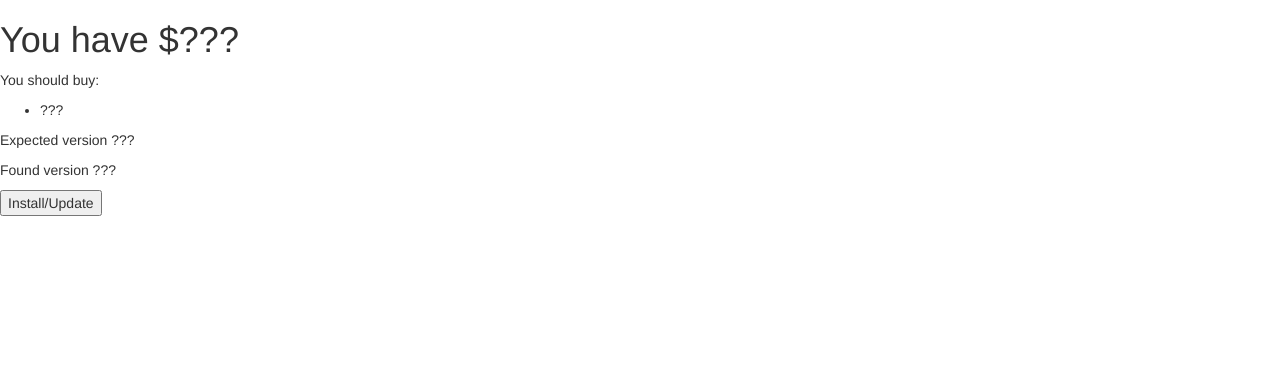
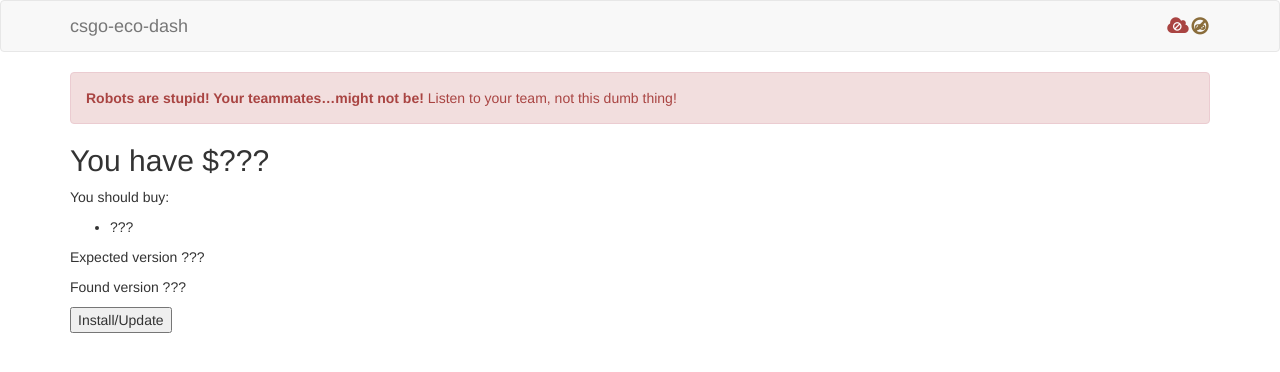
Before and after one commit to mathphreak/cs-eco-dash, a plain HTML site: page assets/index.html in a window 1280 px wide. Drawn offline with nearby package versions, Linux system fonts and the light colour scheme; no server answers.

Commit message:
Rework UI

```diff
--- a/assets/index.html
+++ b/assets/index.html
@@ -4,21 +4,39 @@
     <meta charset="utf-8">
     <meta http-equiv="X-UA-Compatible" content="IE=edge">
     <meta name="viewport" content="width=device-width, initial-scale=1">
-    <!-- The above 3 meta tags *must* come first in the head; any other head content must come *after* these tags -->
     <title>CS:GO Economy Dashboard</title>
 
-    <!-- Bootstrap -->
     <link href="/vendor/bootstrap/css/bootstrap.min.css" rel="stylesheet">
-
-    <!-- HTML5 shim and Respond.js for IE8 support of HTML5 elements and media queries -->
-    <!-- WARNING: Respond.js doesn't work if you view the page via file:// -->
-    <!--[if lt IE 9]>
-      <script src="https://oss.maxcdn.com/html5shiv/3.7.2/html5shiv.min.js"></script>
-      <script src="https://oss.maxcdn.com/respond/1.4.2/respond.min.js"></script>
-    <![endif]-->
+    <link rel="stylesheet" href="https://maxcdn.bootstrapcdn.com/font-awesome/4.5.0/css/font-awesome.min.css">
+    <link href="/main.css" rel="stylesheet">
   </head>
   <body>
-    <h1>You have $<span id="money">???</span></h1>
+    <nav class="navbar navbar-default">
+      <div class="container">
+        <div class="navbar-header">
+          <a class="navbar-brand" href="#">csgo-eco-dash</a>
+        </div>
+        <div class="navbar-right">
+          <p id="fail-icons" class="navbar-text">
+            <span id="server-down" class="fa-stack text-danger" title="Server is down">
+              <i class="fa fa-cloud fa-stack-2x"></i>
+              <i class="fa fa-ban fa-stack-1x fa-inverse"></i>
+            </span>
+            <span id="csgo-down" class="fa-stack text-warning" title="Game is not running">
+              <i class="fa fa-gamepad fa-stack-1x"></i>
+              <i class="fa fa-ban fa-stack-2x"></i>
+            </span>
+          </p>
+        </div>
+      </div>
+    </nav>
+
+    <div class="container">
+      <div class="alert alert-danger" role="alert">
+        <strong>Robots are stupid! Your teammates&hellip;might not be!</strong>
+        Listen to your team, not this dumb thing!
+      </div>
+      <h2>You have $<span id="money">???</span></h2>
       <p>You should buy:
         <ul id="recommendations">
           <li>???</li>
@@ -32,10 +50,9 @@
           <input type="submit" value="Install/Update">
         </form>
       </div>
+    </div>
 
-    <!-- jQuery (necessary for Bootstrap's JavaScript plugins) -->
     <script src="https://ajax.googleapis.com/ajax/libs/jquery/1.11.3/jquery.min.js"></script>
-    <!-- Include all compiled plugins (below), or include individual files as needed -->
     <script src="/vendor/bootstrap/js/bootstrap.min.js"></script>
     <script src="/main.js"></script>
   </body>
--- /dev/null
+++ b/assets/main.css
@@ -0,0 +1,3 @@
+#fail-icons {
+  font-size: 10px;
+}
--- a/assets/main.js
+++ b/assets/main.js
@@ -1,5 +1,5 @@
 function update() {
-  $.getJSON('/data.json', function(data, status, xhr) {
+  $.getJSON('/data.json').done(function(data) {
     $("#money").text(data.money)
     $("#gsi-installed").text(data.gsi.installed)
     $("#gsi-target").text(data.gsi.target)
@@ -9,9 +9,14 @@ function update() {
       $("#gsi-install-config").show();
     }
     $("#recommendations").html("");
-    data.recommendations.forEach(function(rec) {
-      $("#recommendations").append($("<li>" + rec + "</li>"));
-    })
+    if (data.recommendations) {
+      data.recommendations.forEach(function(rec) {
+        $("#recommendations").append($("<li>" + rec + "</li>"));
+      })
+    }
+    $("#server-down").hide();
+  }).fail(function() {
+    $("#server-down").show();
   })
 }
 
```
Lines whose indentation alone changed are shown as unchanged.
